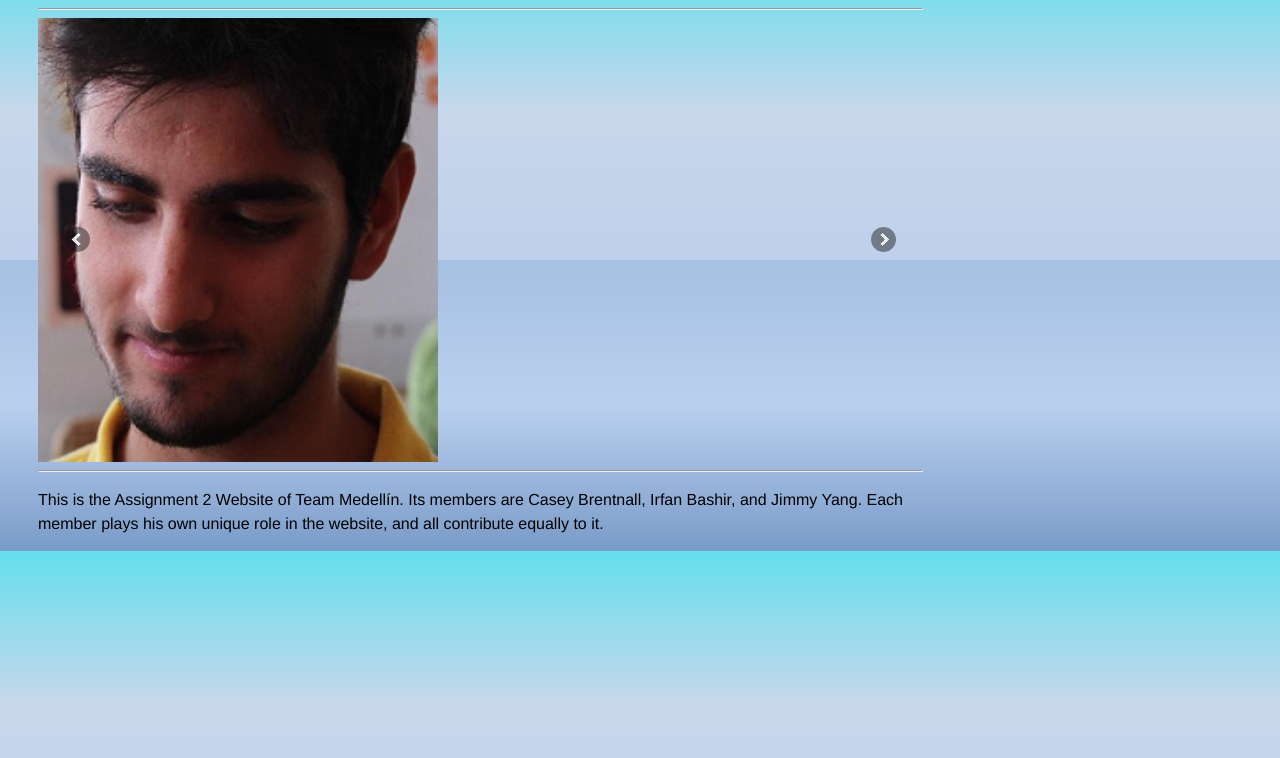
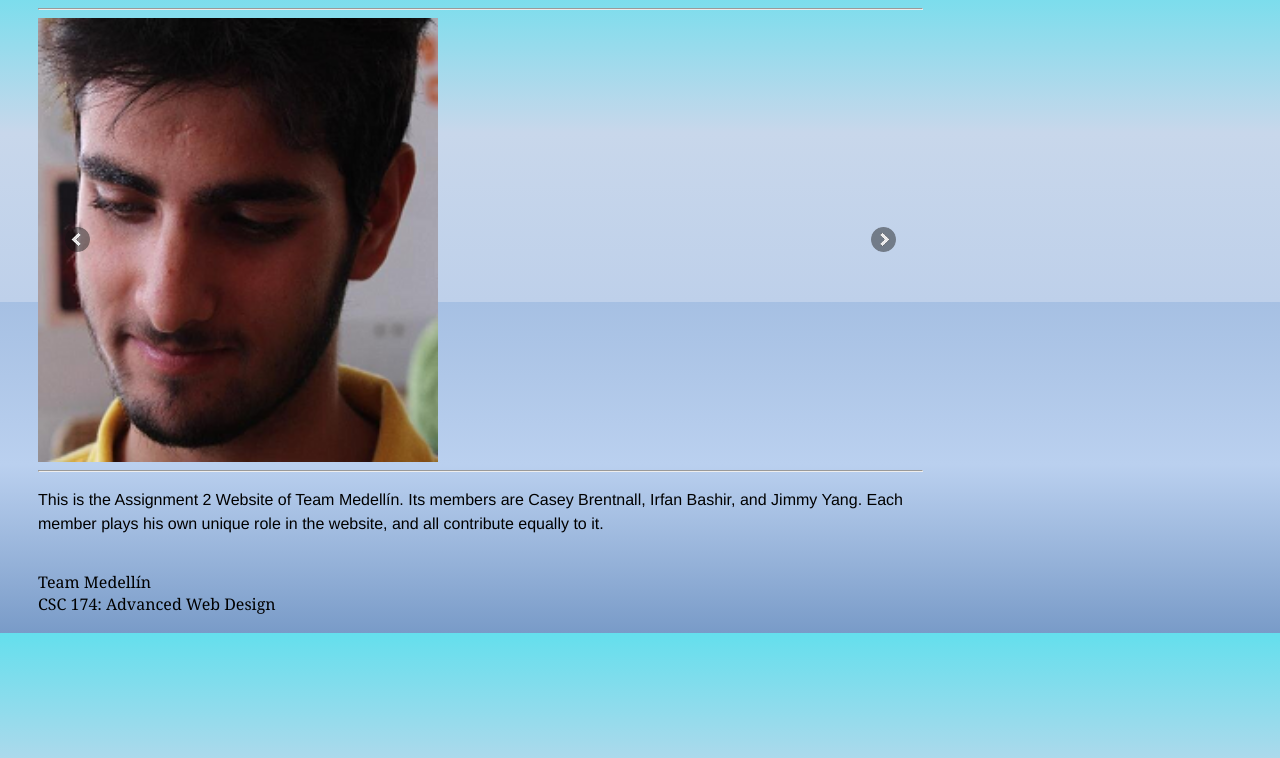
Before and after one commit to mryang20/inclass04-medellin, a PHP site: page / in a window 1280 px wide. Shown: the part 42-800 px from the top of the page. Run offline with PHP 8.4, Linux system fonts and the light colour scheme; some libraries are stand-ins or nearby versions.

Commit message:
Update index.php

```diff
--- a/Assignment 2/index.php
+++ b/Assignment 2/index.php
@@ -55,5 +55,10 @@
 
 		</article>
 	</body>
+<footer>
+		Team Medellín
+		<br>
+		CSC 174: Advanced Web Design
+	</footer>
 
 </html>
```
